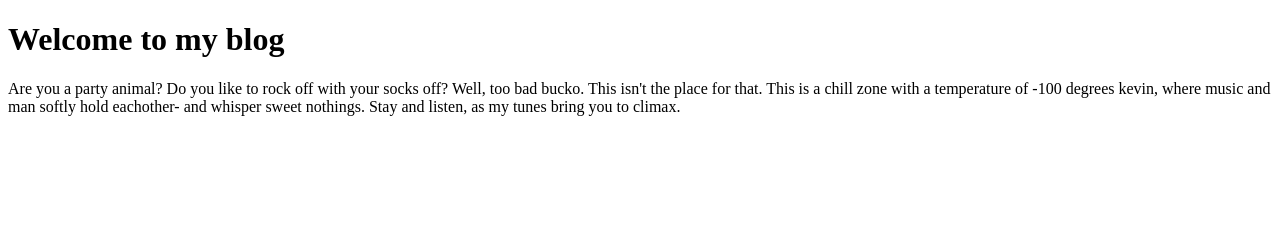
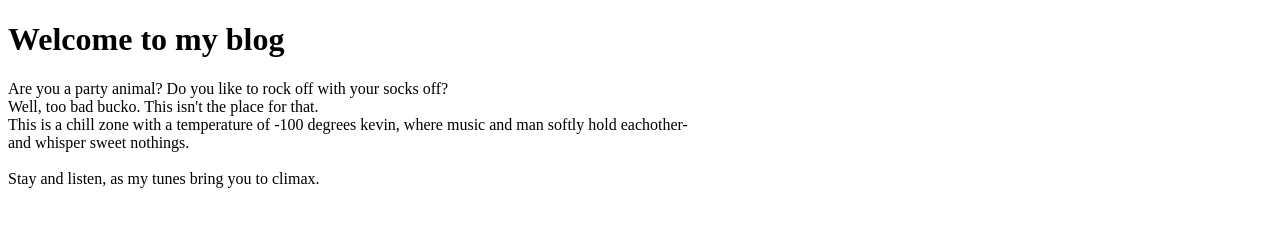
Before and after one commit to nathantyson/nathantyson.github.io, a plain HTML site: page index.html in a window 1280 px wide. Drawn offline with Linux system fonts and the light colour scheme.

Commit message:
breaklines

```diff
--- a/index.html
+++ b/index.html
@@ -3,10 +3,10 @@
 <html>
 <body>
 <h1>Welcome to my blog</h1>
-<p>Are you a party animal? Do you like to rock off with your socks off?
-	Well, too bad bucko. This isn't the place for that.
-	This is a chill zone with a temperature of -100 degrees kevin, where music and man softly hold eachother-
-	 and whisper sweet nothings.
+<p>Are you a party animal? Do you like to rock off with your socks off? <br>
+	Well, too bad bucko. This isn't the place for that. <br>
+	This is a chill zone with a temperature of -100 degrees kevin, where music and man softly hold eachother- <br>
+	 and whisper sweet nothings. <br><br>
 
 	 Stay and listen, as my tunes bring you to climax.</p>
 </body>
```
